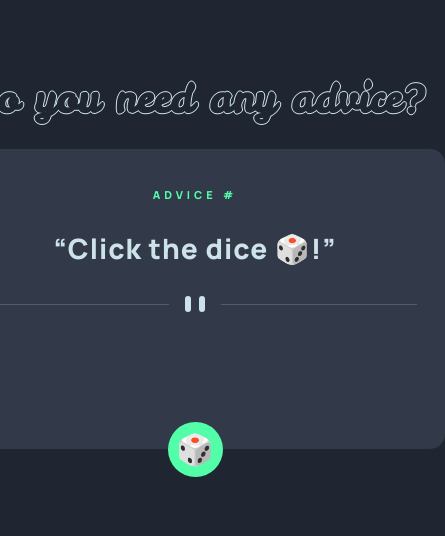
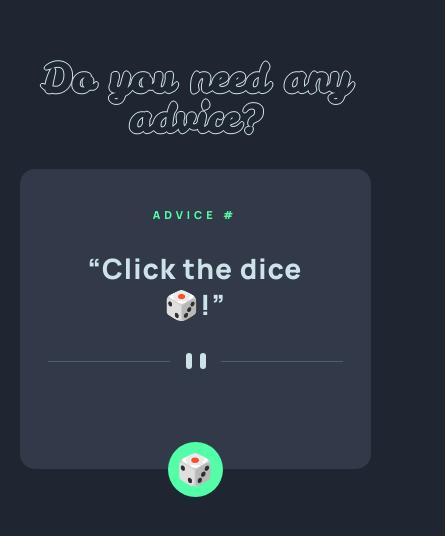
Before and after one commit to thisisyeji/advice_generator, a React (Create React App) app: page / in a window 390 px wide. Shown: the part 158-694 px from the top of the page, 445 px wide, since content can reach past the window. Built offline with nearby package versions, Linux system fonts and the light colour scheme.

Commit message:
Feat: 반응형 추가

```diff
--- a/src/components/AdviceBox.js
+++ b/src/components/AdviceBox.js
@@ -20,6 +20,15 @@ const Box = styled.div`
 	padding: 40px 0 30px;
 
 	position: relative;
+	transition: 0.5s;
+
+	@media screen and (max-width: 525px) {
+		width: 90%;
+		margin: 0 auto;
+	}
+
+	@media screen and (max-width: 375px) {
+	}
 `;
 
 const AdviceBox = ({ children }) => {
--- a/src/components/AdviceContent.js
+++ b/src/components/AdviceContent.js
@@ -25,6 +25,16 @@ const Divider = styled.img`
 	&.mobileBorder {
 		display: none;
 	}
+
+	@media screen and (max-width: 525px) {
+		&.mobileBorder {
+			display: block;
+		}
+
+		&.webBorder {
+			display: none;
+		}
+	}
 `;
 
 const AdviceContent = ({ advice, id }) => {
```
